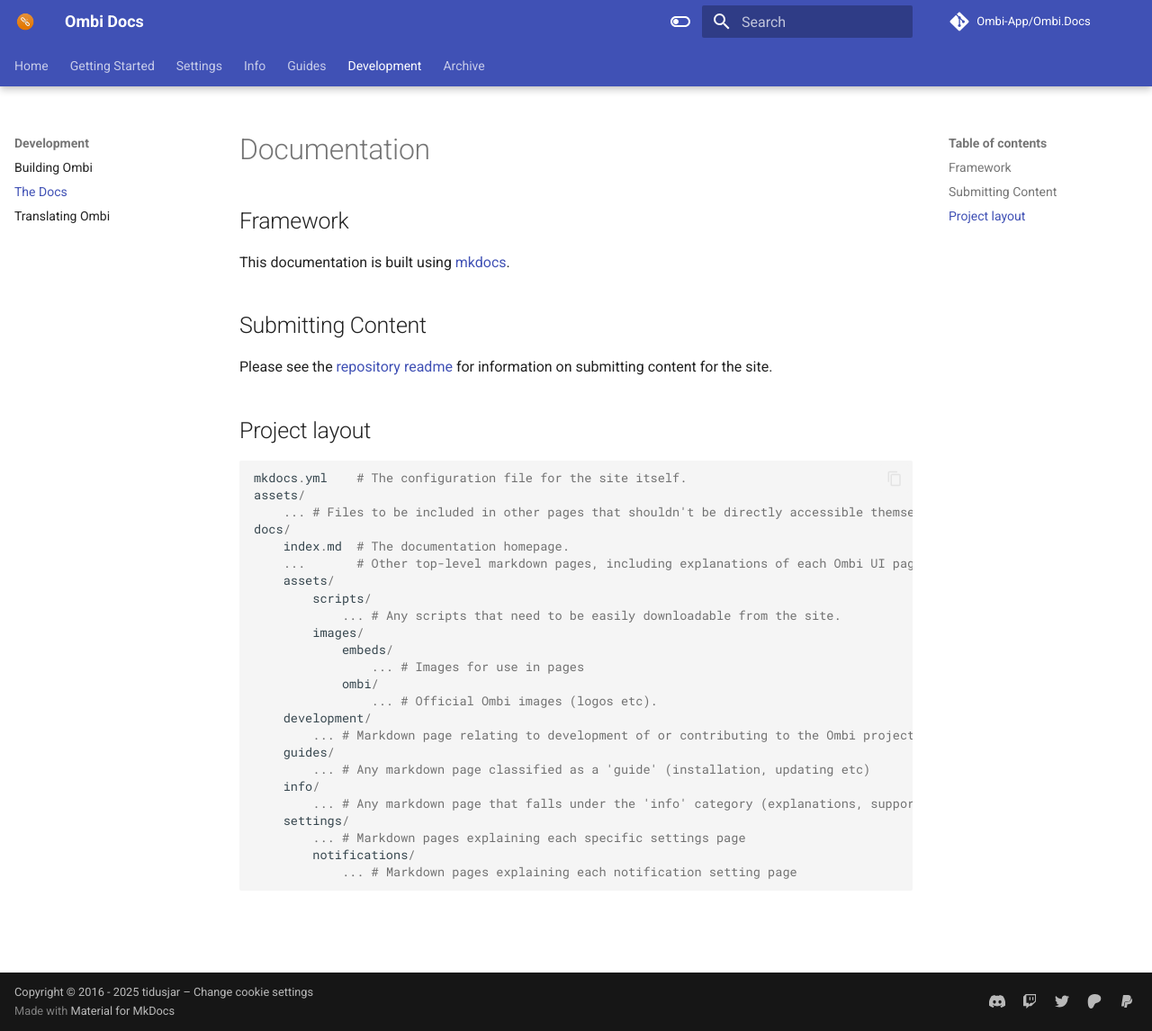
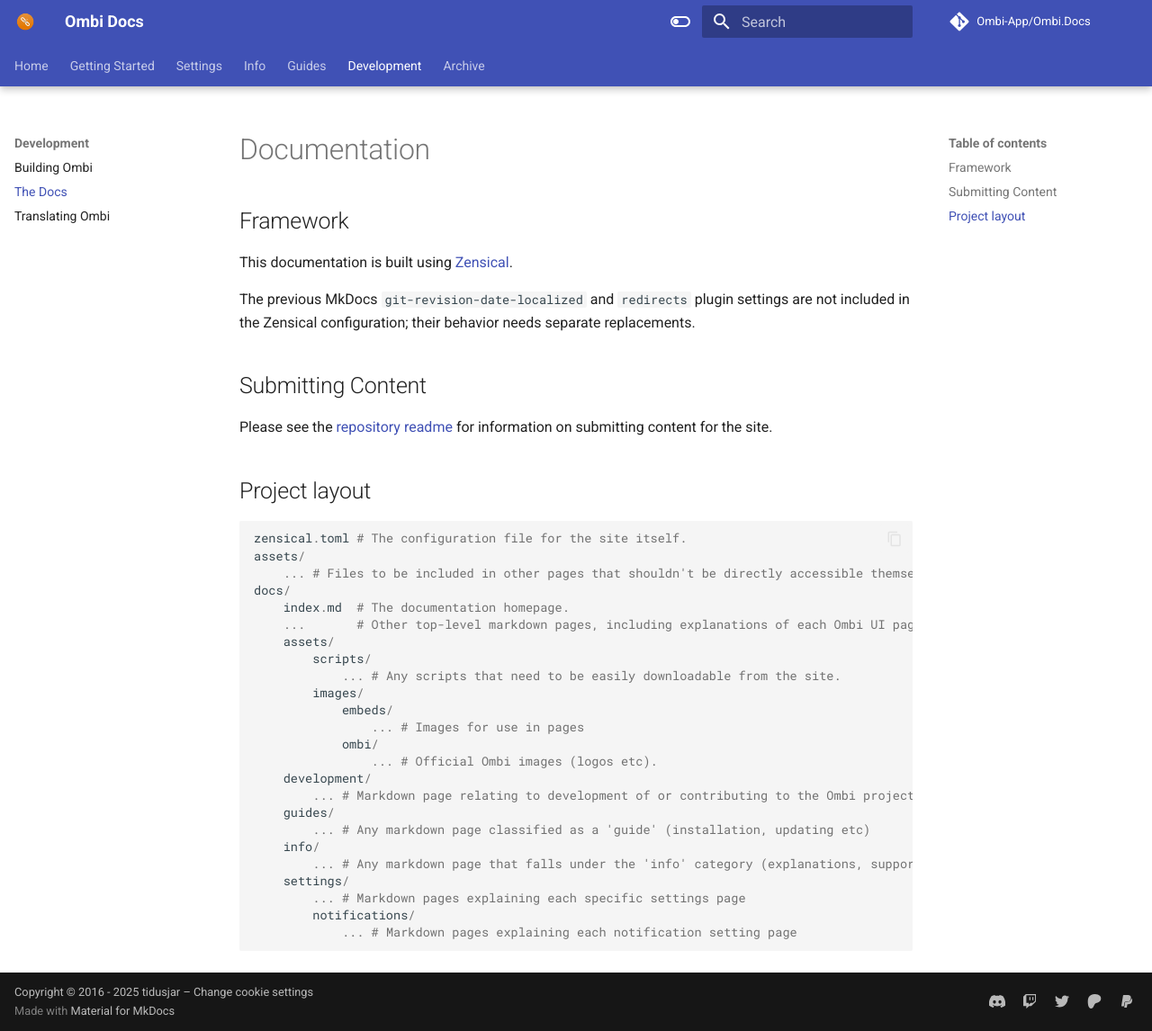
Before and after one commit to Ombi-app/Ombi.Docs, an MkDocs documentation site: the page built from docs/development/docs.md, in a window 1280 px wide and 1146 px high. Shown: the whole window at 90% size. Built offline with MkDocs 1.6.1 and Material for MkDocs 9.7.7, drawn with Linux system fonts in a browser that asks for light colours; comment, search, counter and statistics services are not loaded.

Commit message:
Update docs page

```diff
--- a/docs/development/docs.md
+++ b/docs/development/docs.md
@@ -2,7 +2,9 @@
 
 ## Framework
 
-This documentation is built using [mkdocs](https://www.mkdocs.org).
+This documentation is built using [Zensical](https://zensical.org/).
+
+The previous MkDocs `git-revision-date-localized` and `redirects` plugin settings are not included in the Zensical configuration; their behavior needs separate replacements.
 
 ## Submitting Content
 
@@ -10,7 +12,7 @@
 
 ## Project layout
 
-    mkdocs.yml    # The configuration file for the site itself.
+    zensical.toml # The configuration file for the site itself.
     assets/
         ... # Files to be included in other pages that shouldn't be directly accessible themselves.
     docs/
```
